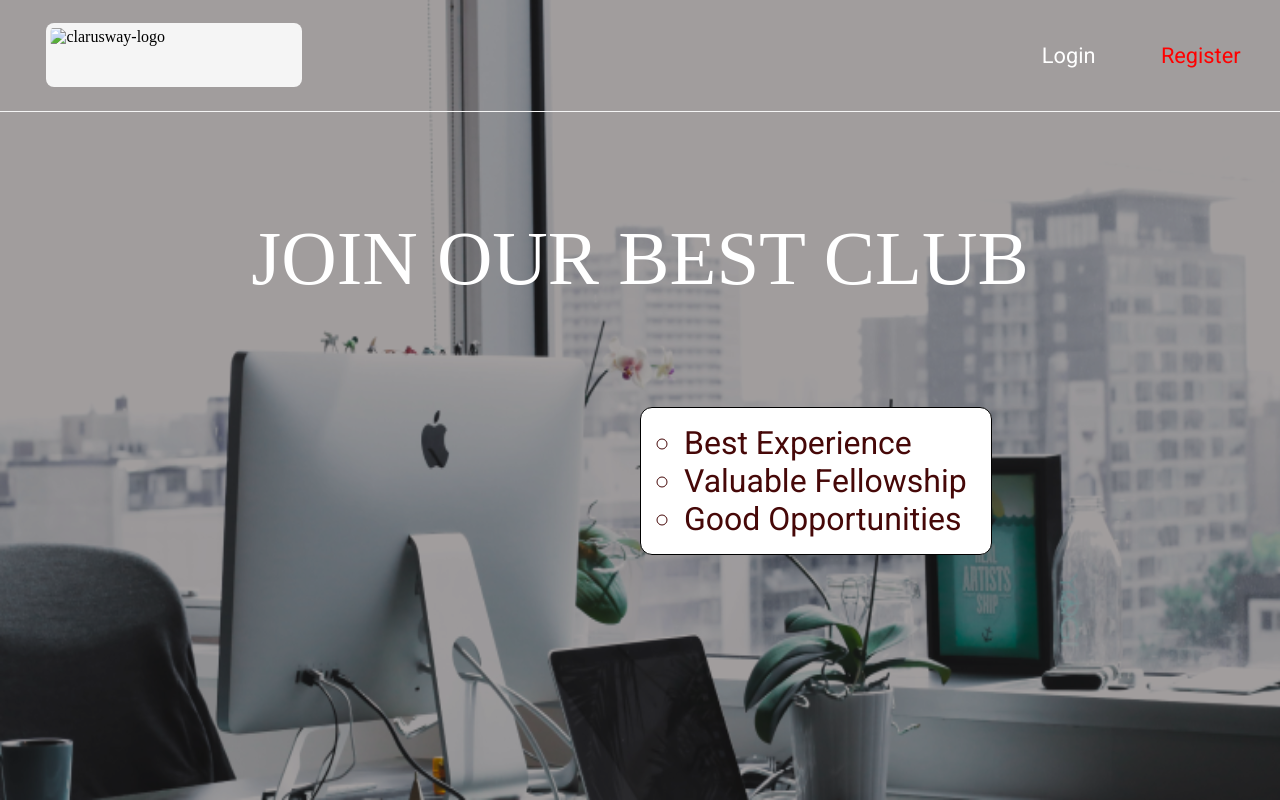
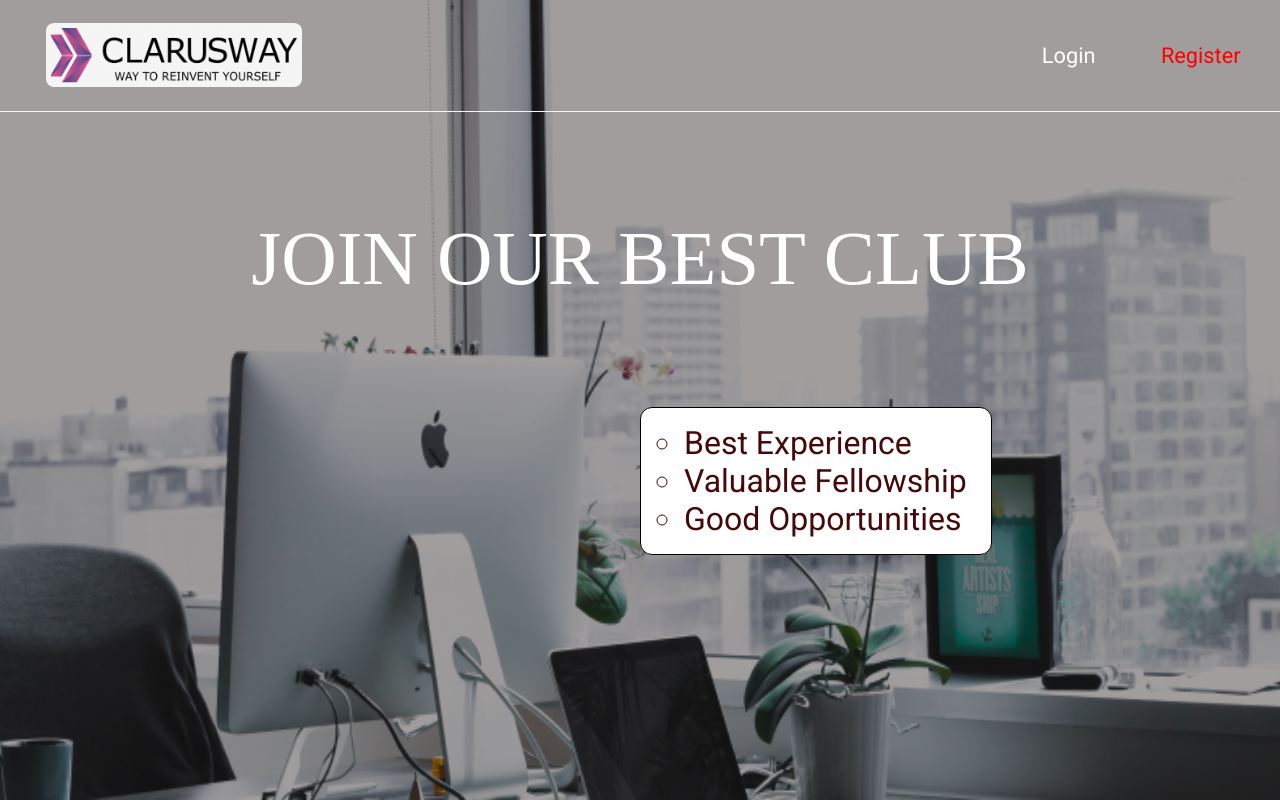
Before and after one commit to ofkarakus/coding-challenges, a plain HTML site: page challenge-2/index.html in a window 1280 px wide. Drawn offline with nearby package versions, Linux system fonts and the light colour scheme; files that its build step writes are made by us from their sources; files whose address does not match are found by name; a web font is replaced by a local one.

Commit message:
a few code lines regulated due to  index changes

```diff
--- a/challenge-2/index.html
+++ b/challenge-2/index.html
@@ -3,12 +3,12 @@
     <head>
         <meta charset="UTF-8">
         <meta name="viewport" content="width=device-width, initial-scale=1.0">
-        <link rel="stylesheet" href="./sass/style.css">
+        <link rel="stylesheet" href="./style.css">
         <title>Best Club</title>
     </head>
     <body>
         <nav class="navbar">
-            <img src="./sass/images/cw_logo.png" alt="clarusway-logo" class="navbar__logo">
+            <img src="./images/cw_logo.png" alt="clarusway-logo" class="navbar__logo">
             <a href="#" class="navbar__login">Login</a>
             <a href="#" class="navbar__register">Register</a>
         </nav>
--- a/challenge-2/style.css
+++ b/challenge-2/style.css
@@ -20,8 +20,7 @@ body {
   grid-auto-flow: column;
   -ms-grid-rows: 1fr 8fr;
       grid-template-rows: 1fr 8fr;
-      grid-template-areas: 'navbar'
- 'main';
+      grid-template-areas: 'navbar' 'main';
 }
 
 .navbar {
@@ -86,8 +85,7 @@ main {
   grid-auto-flow: column;
   -ms-grid-rows: 3fr 4fr;
       grid-template-rows: 3fr 4fr;
-      grid-template-areas: 'h1'
- 'ul';
+      grid-template-areas: 'h1' 'ul';
 }
 
 main h1 {
```
Also changed, not shown: 1 other file.
